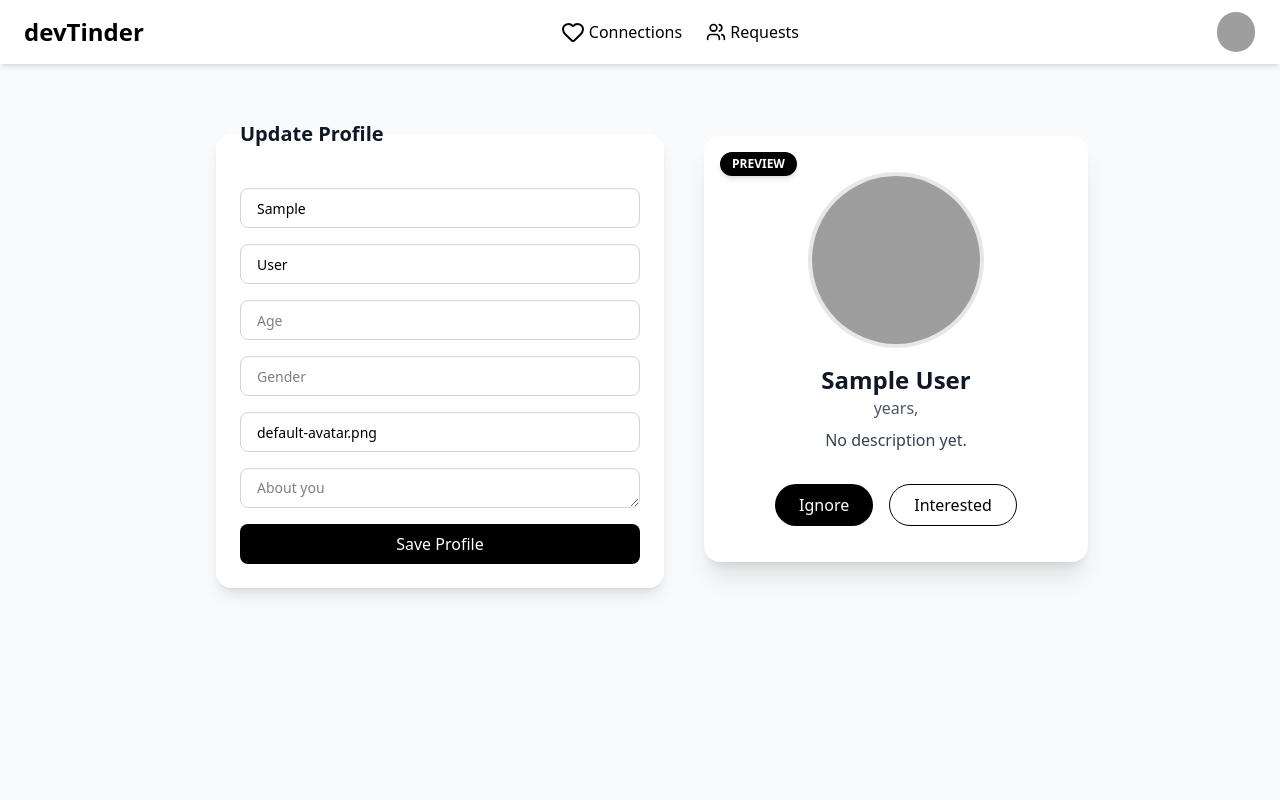
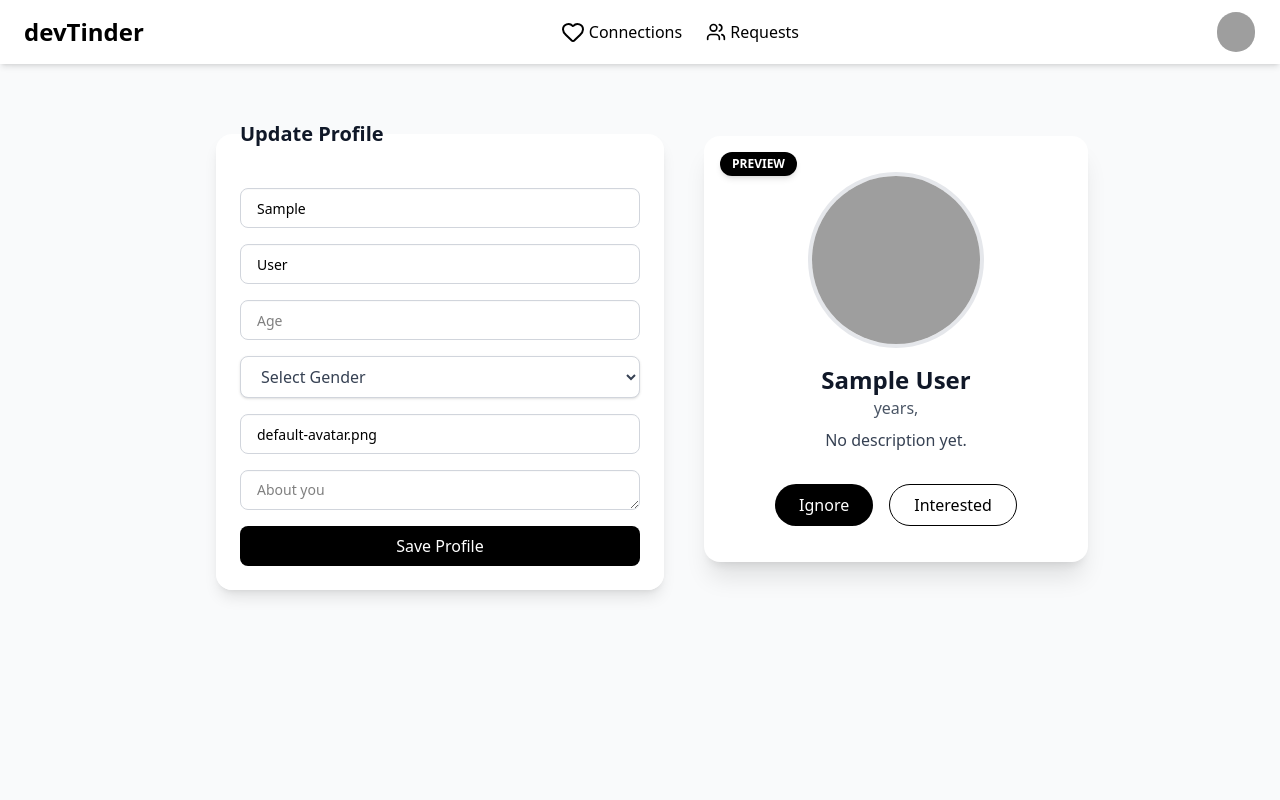
Before and after one commit to hemavasupalli/TinderApplication-FE, a React (Vite) app: page /profile in a window 1280 px wide. Shown: the top 800 px of the page. Built offline with nearby package versions, Linux system fonts and the light colour scheme; sample sign-in values are in the browser's storage; grey boxes are pictures that could not be loaded.

Commit message:
added css

```diff
--- a/src/components/Login.jsx
+++ b/src/components/Login.jsx
@@ -44,13 +44,9 @@ const Login = () => {
           Login to DevTinder
         </h2>
 
-        {errorMsg && (
-          <p className="text-red-500 text-center mb-4">{errorMsg}</p>
-        )}
 
         <div className="flex flex-col gap-5">
           <div>
-            <label className="block text-gray-700 font-medium mb-1">Email</label>
             <input
               type="email"
               value={emailId}
@@ -61,7 +57,6 @@ const Login = () => {
           </div>
 
           <div>
-            <label className="block text-gray-700 font-medium mb-1">Password</label>
             <input
               type="password"
               value={password}
@@ -70,7 +65,9 @@ const Login = () => {
               className="w-full border border-gray-300 rounded-lg px-4 py-2 focus:outline-none focus:ring-2 focus:ring-black transition"
             />
           </div>
-
+          {errorMsg && (
+          <p className="text-red-500 text-center mb-4">{errorMsg}</p>
+        )}
           <div className="flex justify-end">
             <span
               className="text-black font-medium cursor-pointer hover:underline"
--- a/src/components/NavBar.jsx
+++ b/src/components/NavBar.jsx
@@ -46,7 +46,7 @@ const NavBar = ({ toggleSidebar }) => {
           <Menu className="w-6 h-6" />
         </button>
 
-        <Link to="/" className="font-bold text-2xl text-black">
+        <Link    to={user ? "/" : "/login"}  className="font-bold text-2xl text-black">
           devTinder
         </Link>
       </div>
--- a/src/components/Profile.jsx
+++ b/src/components/Profile.jsx
@@ -1,4 +1,4 @@
-import React, { useState } from "react";
+import React, { useEffect, useState } from "react";
 import axios from "axios";
 import { useDispatch, useSelector } from "react-redux";
 import { addUser } from "../utils/userSlice";
@@ -15,6 +15,8 @@ const Profile = () => {
   );
 
   const [errorMsg, setErrorMsg] = useState("");
+  const [toastMsg, setToastMsg] = useState("");
+
   const dispatch = useDispatch();
 
   const handleSave = async () => {
@@ -26,15 +28,31 @@ const Profile = () => {
       );
       console.log(res.data.data);
       dispatch(addUser(res.data.data));
-      setErrorMsg("Profile updated successfully ✅");
+      setToastMsg("Profile Saved successfully.");
     } catch (err) {
       console.error(err);
       setErrorMsg(err?.response?.data || "Something went wrong");
     }
   };
+  useEffect(() => {
+    if (toastMsg) {
+      const timer = setTimeout(() => {
+        setToastMsg("");
+      }, 1000);
 
+      return () => clearTimeout(timer);
+    }
+  }, [toastMsg]);
   return (
 <div className="flex flex-col md:flex-row justify-center items-start gap-10 px-4 py-10 bg-gray-50 min-h-screen">
+{toastMsg && (
+        <div className="toast toast-top toast-center mt-12">
+          <div className="alert alert-success">
+            <span>{toastMsg}</span>
+          </div>
+        </div>
+      )}
+
   {/* Form Section */}
   <fieldset className="bg-white shadow-lg rounded-2xl w-full max-w-md p-6">
     <legend className="text-xl font-bold text-gray-900">Update Profile</legend>
@@ -61,13 +79,20 @@ const Profile = () => {
         placeholder="Age"
         className="input w-full border border-gray-300 rounded-lg px-4 py-2 focus:outline-none focus:ring-2 focus:ring-gray-400 transition"
       />
-      <input
-        type="text"
-        value={gender}
-        onChange={(e) => setGender(e.target.value)}
-        placeholder="Gender"
-        className="input w-full border border-gray-300 rounded-lg px-4 py-2 focus:outline-none focus:ring-2 focus:ring-gray-400 transition"
-      />
+ <select
+    id="gender"
+    value={gender}
+    onChange={(e) => setGender(e.target.value)}
+    className="w-full border border-gray-300 bg-white rounded-lg px-4 py-2 shadow-sm focus:outline-none focus:ring-2 focus:ring-gray-400 focus:border-gray-400 transition text-gray-700"
+  >
+    <option value="" disabled>
+      Select Gender
+    </option>
+    <option value="Male">Male</option>
+    <option value="Female">Female</option>
+    <option value="Other">Other</option>
+  </select>
+
       <input
         type="text"
         value={photoUrl}
--- a/src/components/ResetPassword.jsx
+++ b/src/components/ResetPassword.jsx
@@ -6,8 +6,8 @@ import { useNavigate } from "react-router-dom";
 import { BASE_URL } from "../constants";
 
 const ResetPassword = () => {
-  const [emailId, setEmailId] = useState("anil@gmail.com");
-  const [password, setPassword] = useState("Anil1@1234");
+  const [emailId, setEmailId] = useState("");
+  const [password, setPassword] = useState("");
   const [errorMsg, setErrorMsg] = useState("");
   const dispatch = useDispatch();
   const navigate = useNavigate();
```
